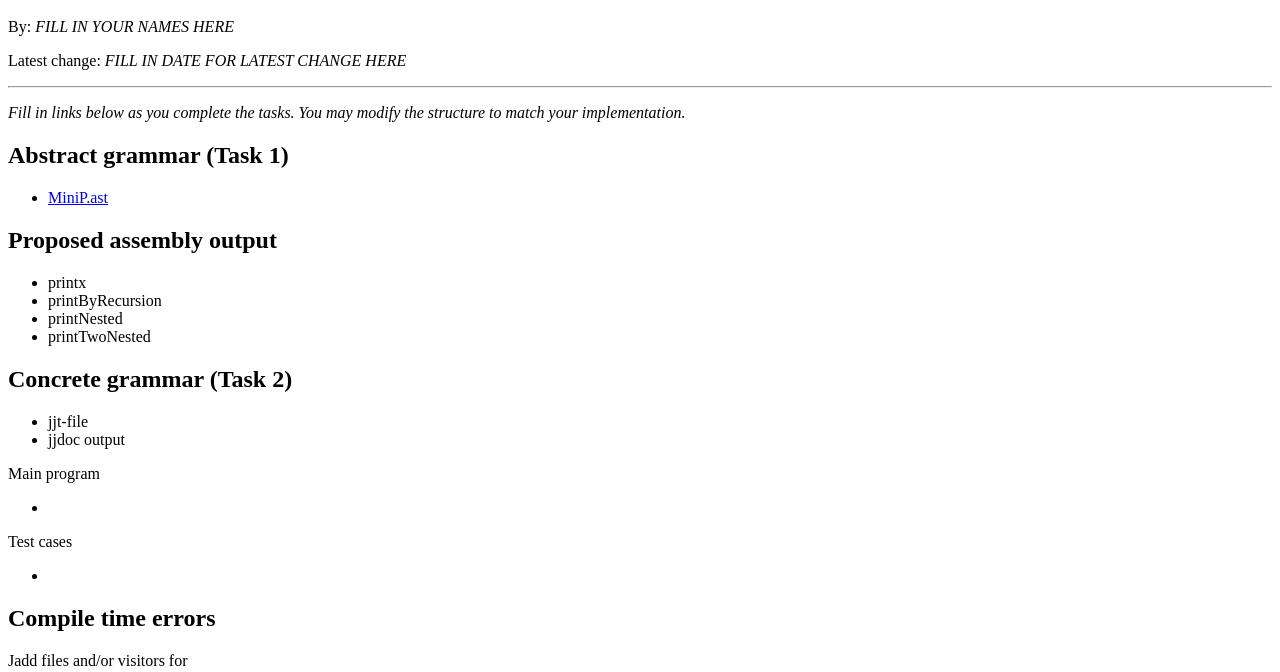
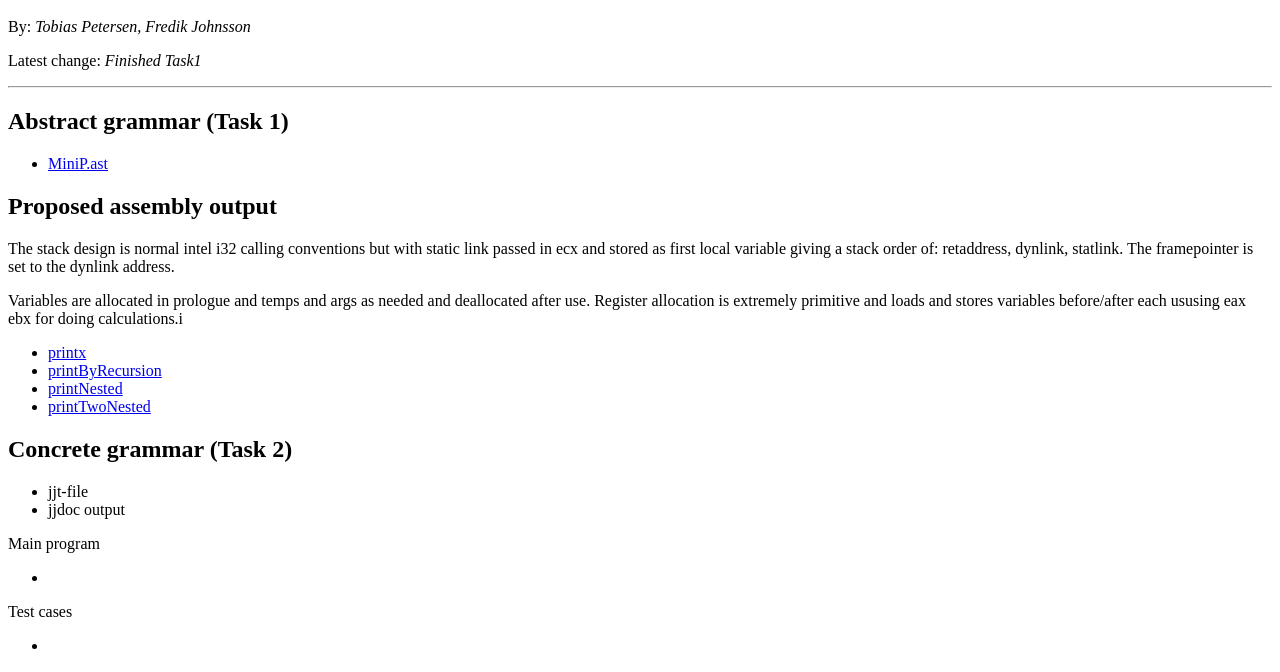
Before and after one commit to tapetersen/EDAN180Proj, a plain HTML site: page index.html in a window 1280 px wide. Shown: the part 48-720 px from the top of the page. Drawn offline with Linux system fonts and the light colour scheme.

Commit message:
Updated index html with completed task 1

```diff
--- a/index.html
+++ b/index.html
@@ -5,29 +5,28 @@
 <BODY BGCOLOR="#FFFFFF">
 <H1>Compiler Construction Project</H1>
 
-<P>By: <I>FILL IN YOUR NAMES HERE</I></P>
+<P>By: <I>Tobias Petersen, Fredik Johnsson</I></P>
 
-<P>Latest change: <I>FILL IN DATE FOR LATEST CHANGE HERE</I></P>
+<P>Latest change: <I>Finished Task1</I></P>
 
 <HR>
 
-<P><I>Fill in links below as you complete the tasks. You may modify the
-structure to match your implementation.</I>
-</P>
 
 <H2>Abstract grammar (Task 1)</H2>
 <UL>
   <LI><a href="MiniP/MiniP.ast">MiniP.ast</a></LI>
 </UL>
 <H2>Proposed assembly output</H2>
+<p>The stack design is normal intel i32 calling conventions but with static link passed in ecx and stored as first local variable giving a stack order of: retaddress, dynlink, statlink. The framepointer is set to the dynlink address.</p>
+<p>Variables are allocated in prologue and temps and args as needed and deallocated after use. Register allocation is extremely primitive and loads and stores variables before/after each ususing eax ebx for doing calculations.i</p>
 <UL>
-  <LI>printx</LI>
+    <LI><a href="examples/printx.s">printx</a></LI>
 
-  <LI>printByRecursion </LI>
+    <LI><a href="examples/printByRecursion.s">printByRecursion </a></LI>
 
-  <LI>printNested </LI>
+    <LI><a href="examples/printNested.s">printNested</a></LI>
 
-  <LI>printTwoNested</LI>
+    <LI><a href="examples/printTwoNested.s">printTwoNested</a></LI>
 </UL>
 <H2>Concrete grammar (Task 2)</H2>
 <UL>
```
